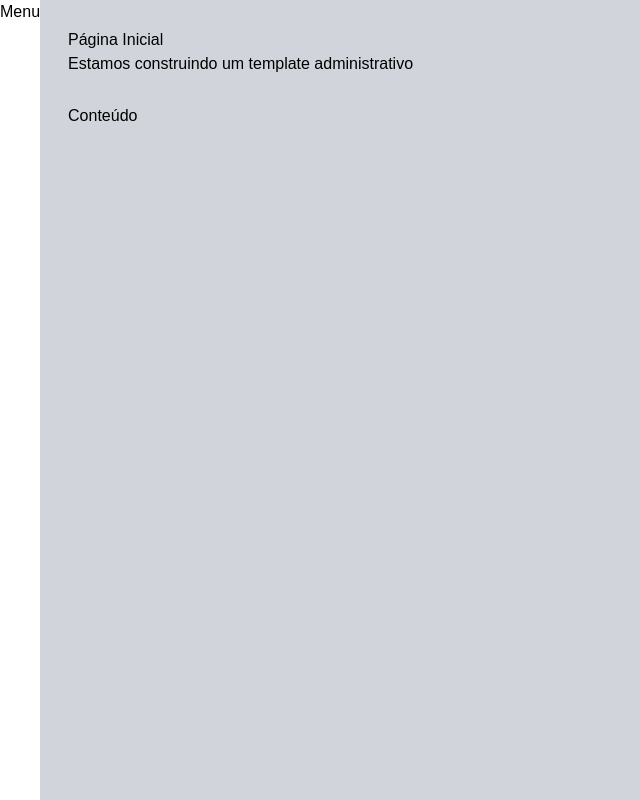
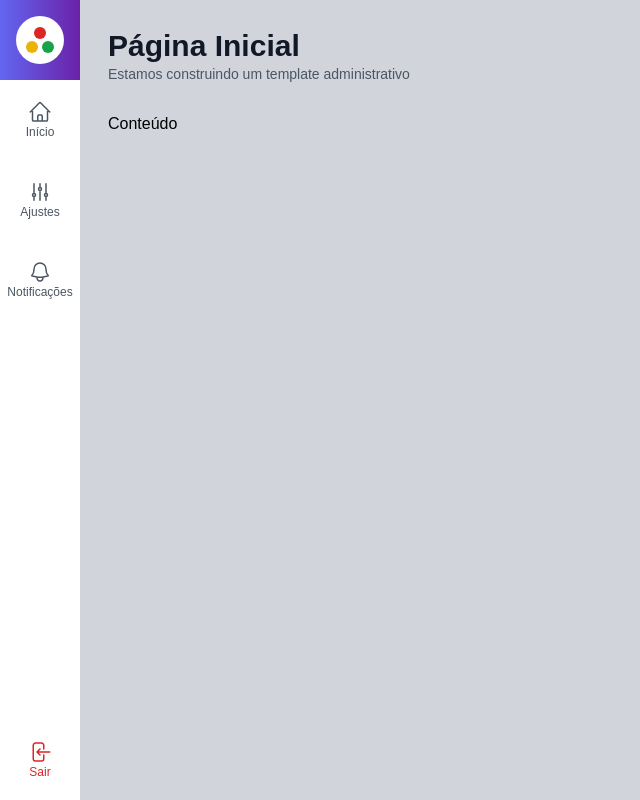
Before and after one commit to marciocrodrigues/nextjs-proj-templateadmin, a Next.js app: page / in a window 1280 px wide. Shown: the whole page, without its empty margins (0-640 px from the left). Built offline with nearby package versions, Linux system fonts and the light colour scheme.

Commit message:
icones, componente de logo e itens do menu

```diff
--- /dev/null
+++ b/src/components/icons/index.tsx
@@ -0,0 +1,69 @@
+// PAra mais icones utilizar https://heroicons.com/
+
+export const IconeCasa = (
+  <svg
+    xmlns="http://www.w3.org/2000/svg"
+    fill="none"
+    viewBox="0 0 24 24"
+    strokeWidth={1.5}
+    stroke="currentColor"
+    className="w-6 h-6"
+  >
+    <path
+      strokeLinecap="round"
+      strokeLinejoin="round"
+      d="M2.25 12l8.954-8.955c.44-.439 1.152-.439 1.591 0L21.75 12M4.5 9.75v10.125c0 .621.504 1.125 1.125 1.125H9.75v-4.875c0-.621.504-1.125 1.125-1.125h2.25c.621 0 1.125.504 1.125 1.125V21h4.125c.621 0 1.125-.504 1.125-1.125V9.75M8.25 21h8.25"
+    />
+  </svg>
+);
+
+export const IconeAjustes = (
+  <svg
+    xmlns="http://www.w3.org/2000/svg"
+    fill="none"
+    viewBox="0 0 24 24"
+    strokeWidth={1.5}
+    stroke="currentColor"
+    className="w-6 h-6"
+  >
+    <path
+      strokeLinecap="round"
+      strokeLinejoin="round"
+      d="M6 13.5V3.75m0 9.75a1.5 1.5 0 010 3m0-3a1.5 1.5 0 000 3m0 3.75V16.5m12-3V3.75m0 9.75a1.5 1.5 0 010 3m0-3a1.5 1.5 0 000 3m0 3.75V16.5m-6-9V3.75m0 3.75a1.5 1.5 0 010 3m0-3a1.5 1.5 0 000 3m0 9.75V10.5"
+    />
+  </svg>
+);
+
+export const IconeSino = (
+  <svg
+    xmlns="http://www.w3.org/2000/svg"
+    fill="none"
+    viewBox="0 0 24 24"
+    strokeWidth={1.5}
+    stroke="currentColor"
+    className="w-6 h-6"
+  >
+    <path
+      strokeLinecap="round"
+      strokeLinejoin="round"
+      d="M14.857 17.082a23.848 23.848 0 005.454-1.31A8.967 8.967 0 0118 9.75v-.7V9A6 6 0 006 9v.75a8.967 8.967 0 01-2.312 6.022c1.733.64 3.56 1.085 5.455 1.31m5.714 0a24.255 24.255 0 01-5.714 0m5.714 0a3 3 0 11-5.714 0"
+    />
+  </svg>
+);
+
+export const IconeSair = (
+  <svg
+    xmlns="http://www.w3.org/2000/svg"
+    fill="none"
+    viewBox="0 0 24 24"
+    strokeWidth={1.5}
+    stroke="currentColor"
+    className="w-6 h-6"
+  >
+    <path
+      strokeLinecap="round"
+      strokeLinejoin="round"
+      d="M15.75 9V5.25A2.25 2.25 0 0013.5 3h-6a2.25 2.25 0 00-2.25 2.25v13.5A2.25 2.25 0 007.5 21h6a2.25 2.25 0 002.25-2.25V15M12 9l-3 3m0 0l3 3m-3-3h12.75"
+    />
+  </svg>
+);
--- /dev/null
+++ b/src/components/template/Logo.tsx
@@ -0,0 +1,17 @@
+export default function Logo() {
+  return (
+    <div
+      className={`
+            flex flex-col items-center justify-center
+            h-12 w-12 rounded-full
+            bg-white
+        `}
+    >
+      <div className="h-3 w-3 rounded-full bg-red-600 mb-0.5"></div>
+      <div className="flex">
+        <div className="h-3 w-3 rounded-full bg-yellow-500 mr-0.5"></div>
+        <div className="h-3 w-3 rounded-full bg-green-600 ml-0.5"></div>
+      </div>
+    </div>
+  );
+}
--- /dev/null
+++ b/src/components/template/MenuItem.tsx
@@ -0,0 +1,47 @@
+import Link from "next/link";
+import { ReactNode } from "react";
+
+interface MenuItemProps {
+  texto: string;
+  icone: ReactNode;
+  url?: string;
+  className?: string;
+  onClick?: (event: any) => void;
+}
+
+export default function MenuItem(props: MenuItemProps) {
+  function renderizarConteudo() {
+    return (
+      <span
+        className={`
+            flex flex-col justify-center items-center
+            h-20 w-20 text-gray-600 ${props.className}
+        `}
+      >
+        {props.icone}
+        <span
+          className={`
+            text-xs font-light
+          `}
+        >
+          {props.texto}
+        </span>
+      </span>
+    );
+  }
+  return (
+    <li
+      onClick={props.onClick}
+      className={`
+        hover:bg-gray-100
+        cursor-pointer
+        `}
+    >
+      {props.url ? (
+        <Link href={props.url}>{renderizarConteudo()}</Link>
+      ) : (
+        renderizarConteudo()
+      )}
+    </li>
+  );
+}
--- a/src/components/template/MenuLateral.tsx
+++ b/src/components/template/MenuLateral.tsx
@@ -1,7 +1,35 @@
+import { IconeAjustes, IconeCasa, IconeSair, IconeSino } from "../icons";
+import Logo from "./Logo";
+import MenuItem from "./MenuItem";
+
 export default function MenuLateral() {
   return (
-    <aside>
-      <h1>Menu</h1>
+    <aside className="flex flex-col">
+      <div
+        className={`
+        flex flex-col items-center justify-center
+        bg-gradient-to-r from-indigo-500 to-purple-800
+        h-20 w-20
+      `}
+      >
+        <Logo />
+      </div>
+      <ul className="flex-grow">
+        <MenuItem url="/" texto="Início" icone={IconeCasa} />
+        <MenuItem url="/ajustes" texto="Ajustes" icone={IconeAjustes} />
+        <MenuItem url="/notificacoes" texto="Notificações" icone={IconeSino} />
+      </ul>
+      <ul>
+        <MenuItem
+          onClick={() => console.log("logout")}
+          texto="Sair"
+          icone={IconeSair}
+          className={`
+            text-red-600
+            hover:bg-red-400 hover:text-white
+          `}
+        />
+      </ul>
     </aside>
   );
 }
--- a/src/components/template/Titulo.tsx
+++ b/src/components/template/Titulo.tsx
@@ -8,14 +8,15 @@ export default function Titulo(props: TituloProps) {
     <div>
       <h1
         className={`
-
+          font-black text-3xl
+          text-gray-900
       `}
       >
         {props.titulo}
       </h1>
       <h2
         className={`
-
+          font-light text-sm text-gray-600
       `}
       >
         {props.subtitulo}
--- /dev/null
+++ b/src/pages/ajustes.tsx
@@ -0,0 +1,14 @@
+import Layout from "@/components/template/Layout";
+
+export default function Ajustes() {
+  return (
+    <div>
+      <Layout
+        titulo="Ajustes e Configurações"
+        subtitulo="Personalize o sistema por aqui"
+      >
+        <h3>Conteúdo</h3>
+      </Layout>
+    </div>
+  );
+}
--- /dev/null
+++ b/src/pages/notificacoes.tsx
@@ -0,0 +1,14 @@
+import Layout from "@/components/template/Layout";
+
+export default function Notificacoes() {
+  return (
+    <div>
+      <Layout
+        titulo="Notificações"
+        subtitulo="Aqui você irá gerenciar as suas notificações"
+      >
+        <h3>Conteúdo</h3>
+      </Layout>
+    </div>
+  );
+}
--- a/tailwind.config.js
+++ b/tailwind.config.js
@@ -1,5 +1,6 @@
 /** @type {import('tailwindcss').Config} */
 module.exports = {
+  darkMode: ["class", '[data-mode="dark"]'],
   content: [
     "./src/pages/**/*.{js,ts,jsx,tsx,mdx}",
     "./src/components/**/*.{js,ts,jsx,tsx,mdx}",
```
